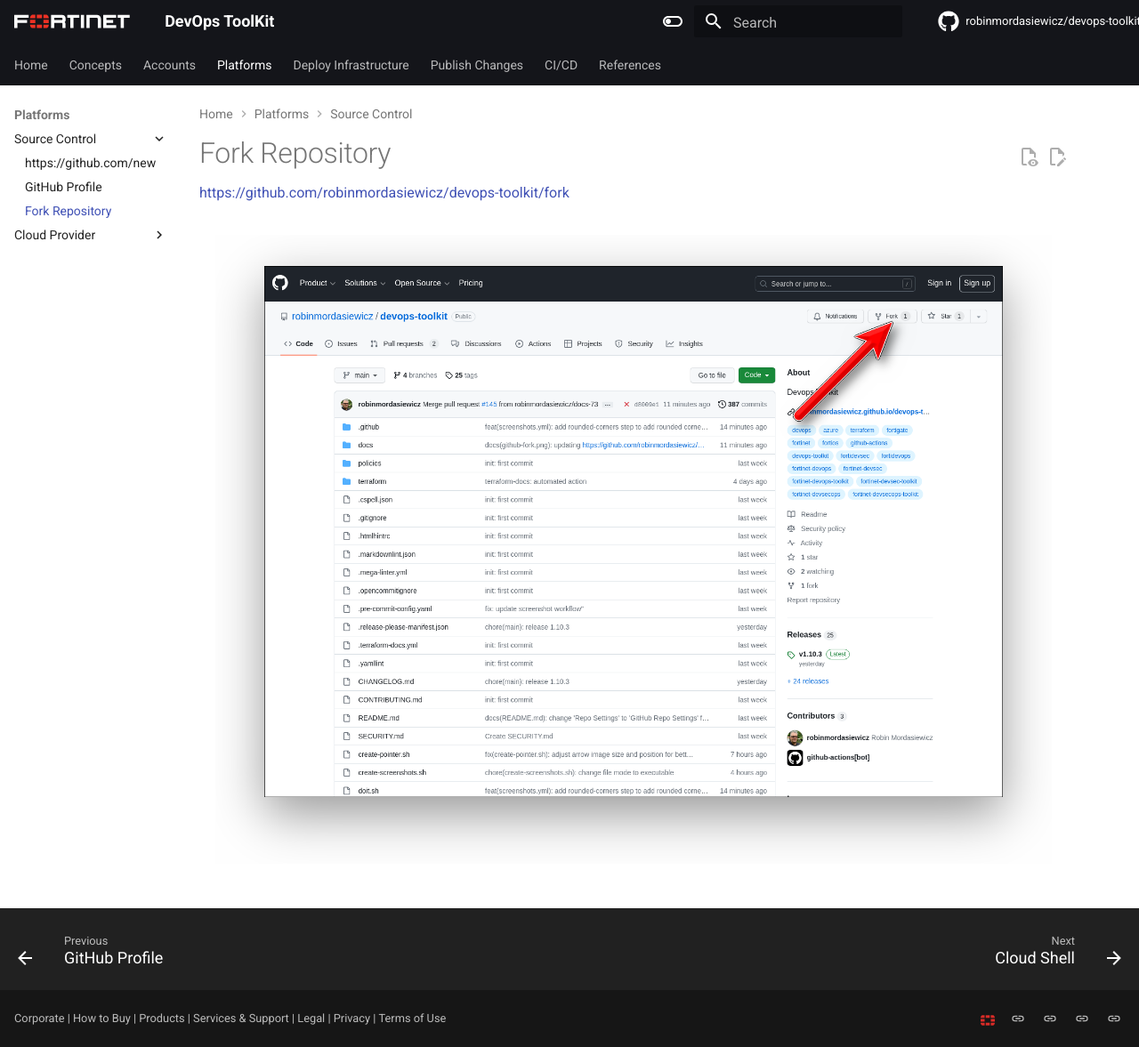
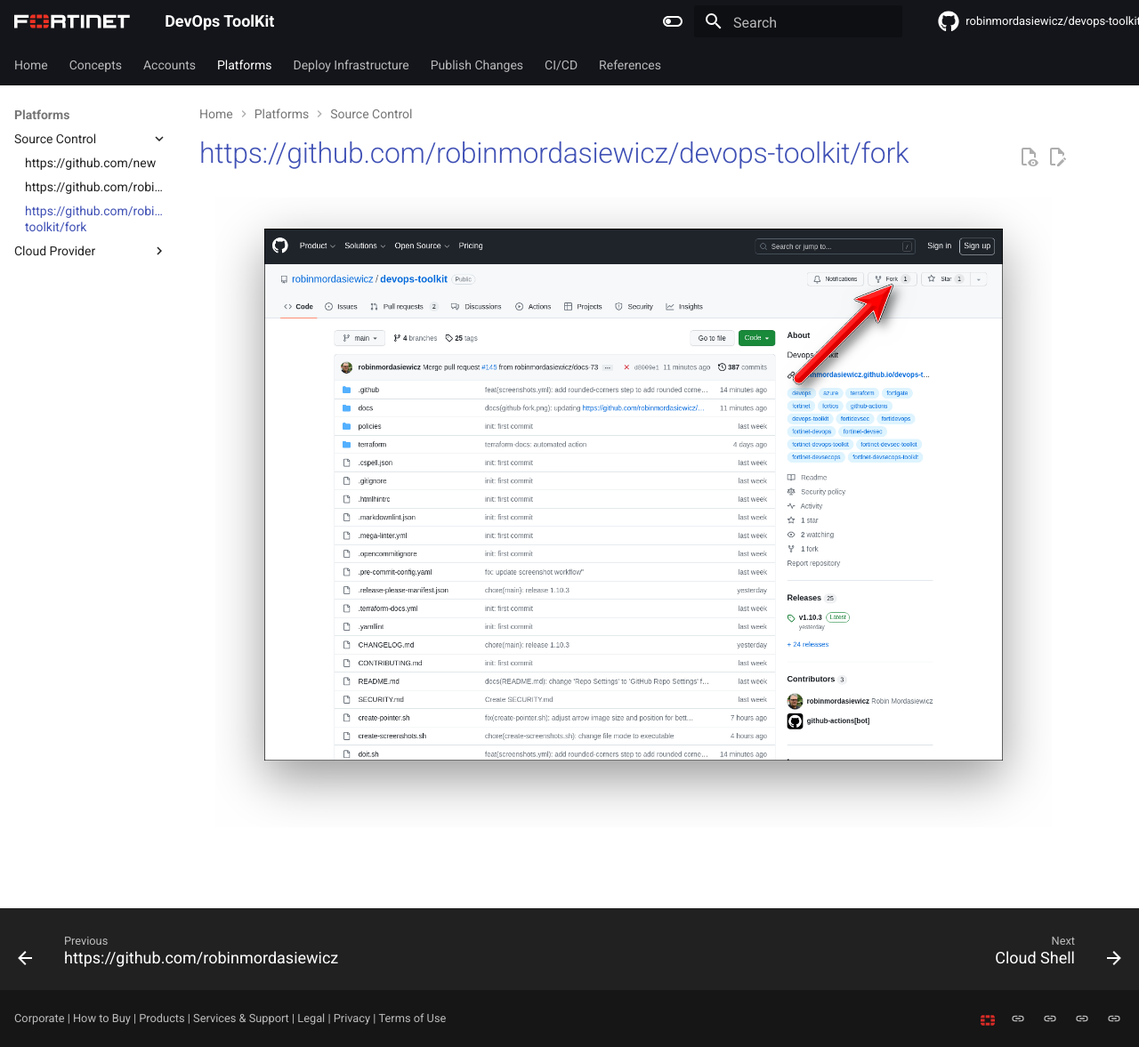
Before and after one commit to robinmordasiewicz/devops-toolkit, an MkDocs documentation site: the page built from docs/Fork.md, in a window 1280 px wide and 1177 px high. Shown: the whole window at 89% size. Built offline with MkDocs 1.6.1 and Material for MkDocs 9.7.7, drawn with Linux system fonts in a browser that asks for light colours; plug-ins that fetch from the network failed and are left out; comment, search, counter and statistics services are not loaded.

Commit message:
feat(docs): add new Fork.md and Profile.md files, remove github-profile.md refactor(mkdocs.yml): update navigation links to reflect new file names
The new Fork.md and Profile.md files were added to provide more specific and clear documentation. The github-profile.md file was removed as its content was split into the new files for better organization. The navigation links in mkdocs.yml were updated to reflect these changes, ensuring that users can navigate to the correct documentation pages.

```diff
--- a/docs/github-fork-repo.md
+++ b/docs/Fork.md
@@ -1,8 +1,6 @@
 ---
 comments: true
 ---
-# Fork Repository
-
-[https://github.com/robinmordasiewicz/devops-toolkit/fork](https://github.com/robinmordasiewicz/devops-toolkit/fork)
+# [https://github.com/robinmordasiewicz/devops-toolkit/fork](https://github.com/robinmordasiewicz/devops-toolkit/fork)
 
 [![https://github.com/robinmordasiewicz/devops-toolkit/fork](img/github-fork.png)](https://github.com/robinmordasiewicz/devops-toolkit/fork)
--- /dev/null
+++ b/docs/Profile.md
@@ -0,0 +1,6 @@
+---
+comments: true
+---
+# [https://github.com/robinmordasiewicz](https://github.com/robinmordasiewicz)
+
+[![GitHub Profile](img/github-profile.png)](https://github.com/robinmordasiewicz)
--- a/docs/github-profile.md
+++ /dev/null
@@ -1,8 +0,0 @@
----
-comments: true
----
-# GitHub Profile
-
-- View [https://github.com/robinmordasiewicz](https://github.com/robinmordasiewicz), click "devops-toolkit"
-
-[![GitHub Profile](img/github-profile.png)](https://github.com/robinmordasiewicz)
--- a/mkdocs.yml
+++ b/mkdocs.yml
@@ -154,8 +154,8 @@
   - "Platforms":
       - "Source Control":
           - Repositories.md
-          - github-profile.md
-          - github-fork-repo.md
+          - Profile.md
+          - Fork.md
       - "Cloud Provider":
           - azure-cloud-shell.md
           - azure-install-terraform.md
```
